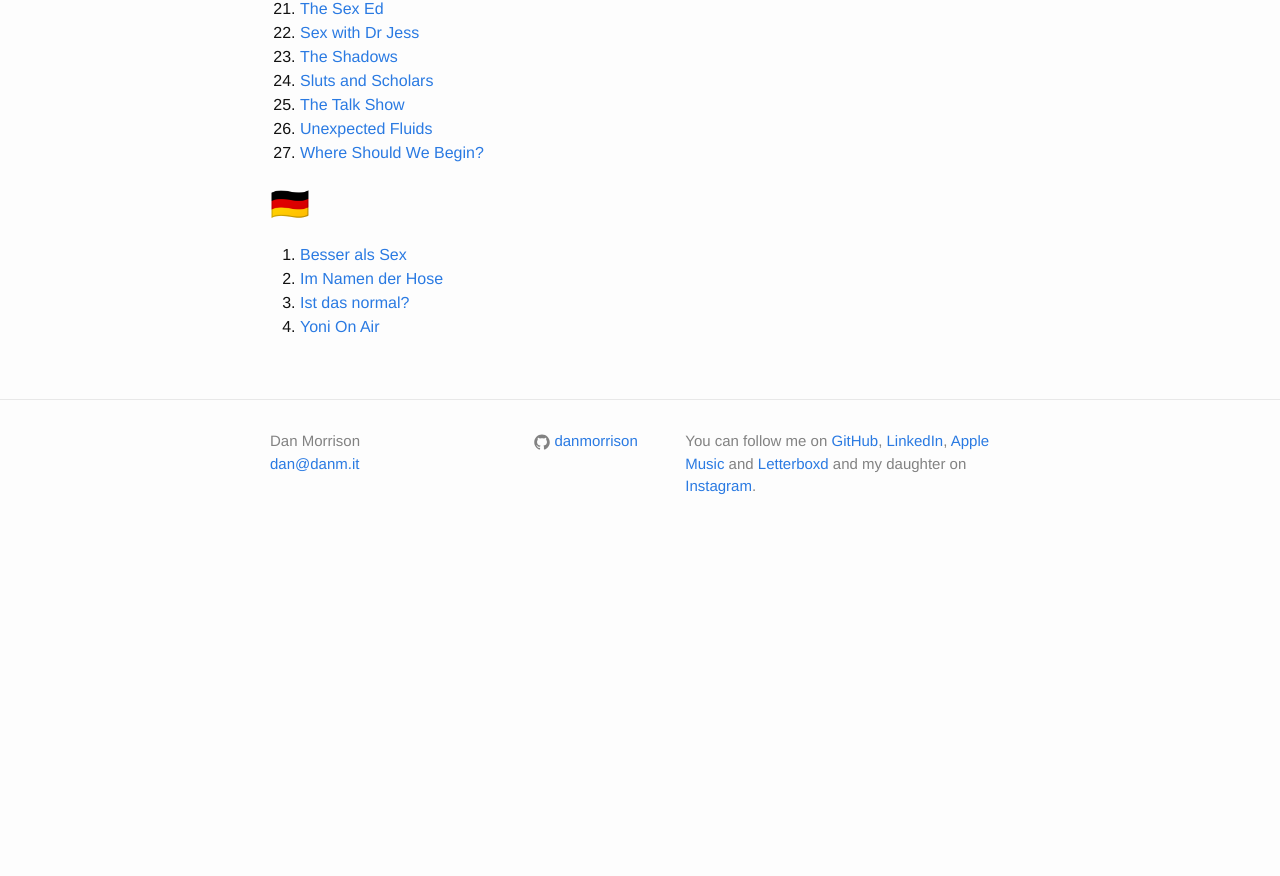
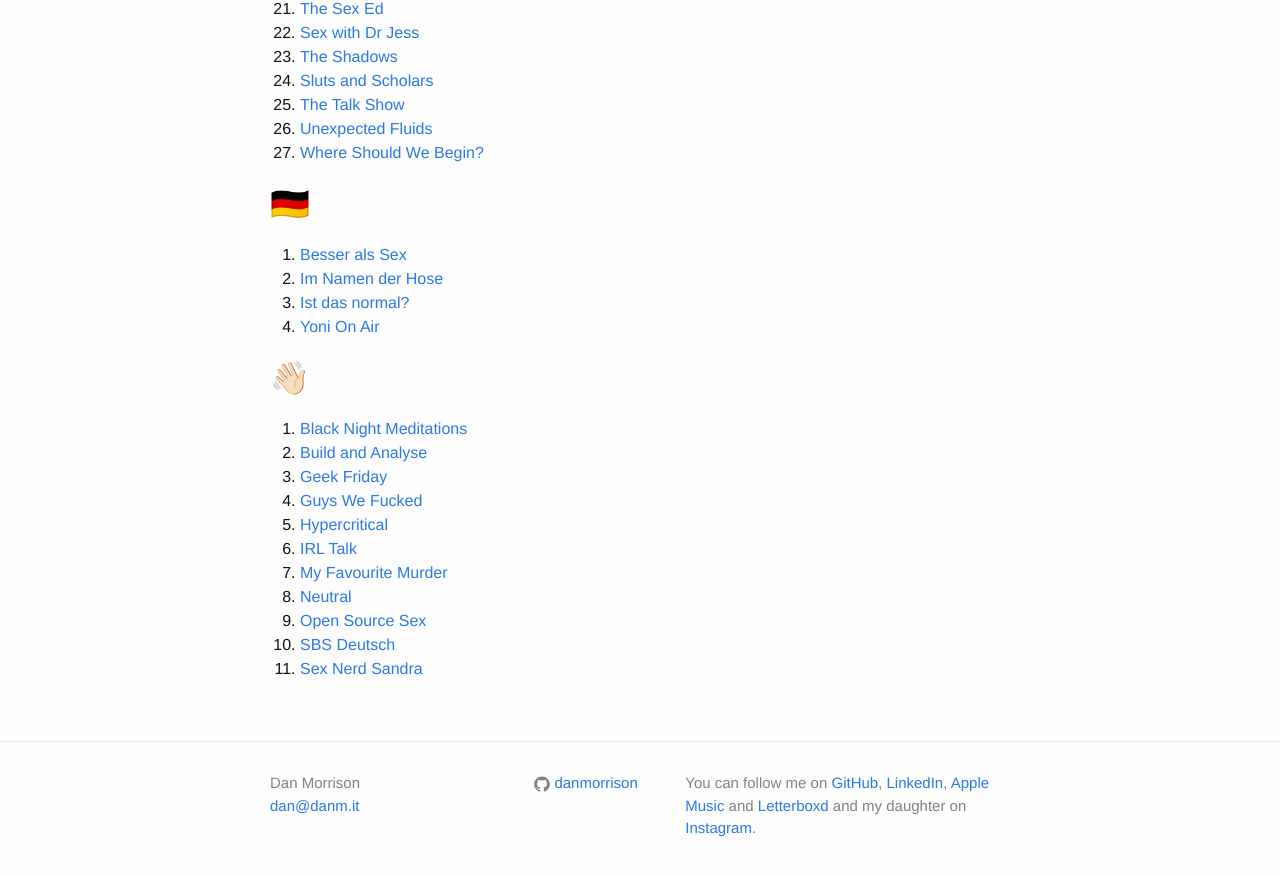
Before and after one commit to danmorrison/danmorrison.github.io, a Jekyll site: the page built from _posts/2019-01-11-podcasts.md, in a window 1280 px wide and 900 px high, scrolled down 785 px. Shown: the top 876 px of the window. Built offline with Jekyll 4.4.1, drawn with Linux system fonts in a browser that asks for light colours; before the commit the page ends 1343 px from its top, so only the background shows below that.

Commit message:
Add the podcasts I've liked and unsubscribed from

```diff
--- a/_posts/2019-01-11-podcasts.md
+++ b/_posts/2019-01-11-podcasts.md
@@ -42,3 +42,17 @@
 1. [Im Namen der Hose](https://podcasts.apple.com/podcast/id1294305875)
 1. [Ist das normal?](https://podcasts.apple.com/podcast/id1279335942)
 1. [Yoni On Air](https://podcasts.apple.com/podcast/id1258301372)
+
+## 👋🏻
+
+1. [Black Night Meditations](https://podcasts.apple.com/podcast/id285147281)
+1. [Build and Analyse](https://podcasts.apple.com/podcast/id404064215)
+1. [Geek Friday](https://podcasts.apple.com/podcast/id686032354)
+1. [Guys We Fucked](https://podcasts.apple.com/podcast/id885960517)
+1. [Hypercritical](https://podcasts.apple.com/podcast/id414920759)
+1. [IRL Talk](https://podcasts.apple.com/podcast/id732909708)
+1. [My Favourite Murder](https://podcasts.apple.com/podcast/id1074507850)
+1. [Neutral](https://itunes.apple.com/podcast/id594668804)
+1. [Open Source Sex](http://violetblue.libsyn.com)
+1. [SBS Deutsch](https://podcasts.apple.com/podcast/id81200244)
+1. [Sex Nerd Sandra](https://podcasts.apple.com/podcast/id455065811)
```
